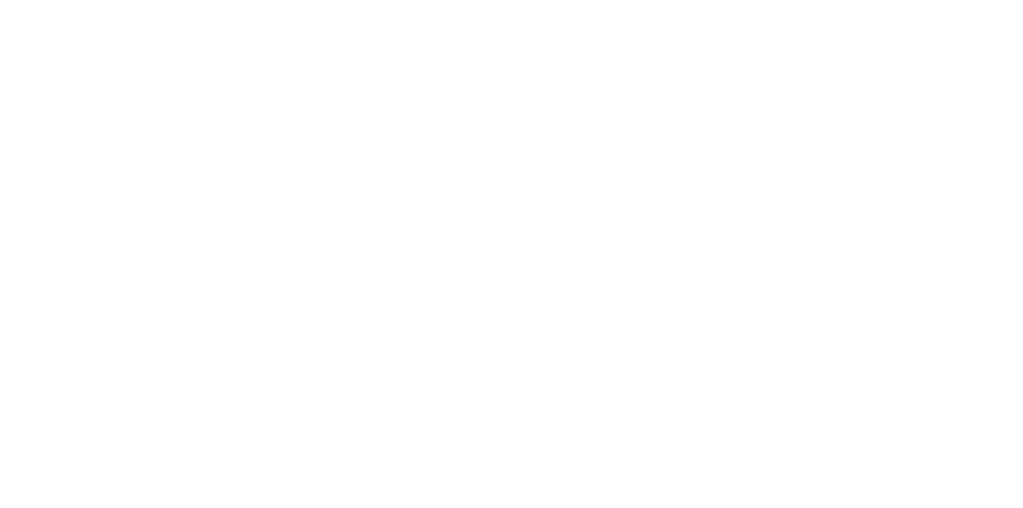
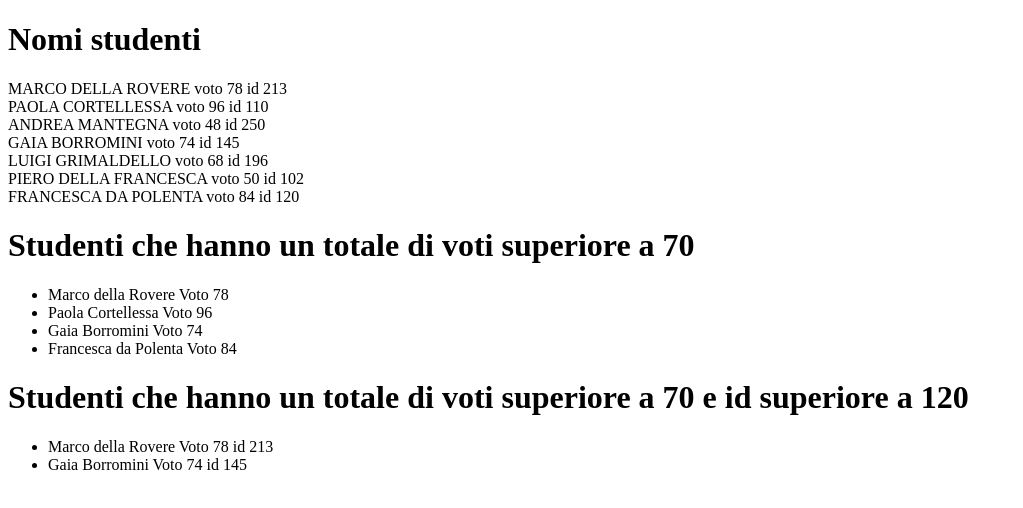
Before and after one commit to Emanuele-Colaci/js-snack-es6, a plain HTML site: page SNACK 2/index..html in a window 1280 px wide. Shown: the whole page, without its empty margins (0-1023 px from the left). Drawn offline with Linux system fonts and the light colour scheme.

Commit message:
Fine snack 2

```diff
--- a/SNACK 2/index..html
+++ b/SNACK 2/index..html
@@ -8,6 +8,11 @@
         <title>SNACK 2</title>
     </head>
     <body>
-
+        <h1>Nomi studenti</h1>
+        <div id="studenti"></div>
+        <h1>Studenti che hanno un totale di voti superiore a 70</h1>
+        <ul id="voti"></ul>
+        <h1>Studenti che hanno un totale di voti superiore a 70 e id superiore a 120</h1>
+        <ul id="id"></ul>
     </body>
 </html>
--- a/SNACK 2/js/index.js
+++ b/SNACK 2/js/index.js
@@ -0,0 +1,68 @@
+//ARRAY DI OGGETTI DEGLI STUDENTI
+let studenti = [
+    {
+        'id': 213,
+        'name': 'Marco della Rovere',
+        'grades': 78
+    },
+    {
+        'id': 110,
+        'name': 'Paola Cortellessa',
+        'grades': 96
+    },
+    {
+        'id': 250,
+        'name': 'Andrea Mantegna',
+        'grades': 48
+    },
+    {
+        'id': 145,
+        'name': 'Gaia Borromini',
+        'grades': 74
+    },
+    {
+        'id': 196,
+        'name': 'Luigi Grimaldello',
+        'grades': 68
+    },
+    {
+        'id': 102,
+        'name': 'Piero della Francesca',
+        'grades': 50
+    },
+    {
+        'id': 120,
+        'name': 'Francesca da Polenta',
+        'grades': 84
+    }
+];
+
+
+//STAMPA STUDENTI
+const uppercaseStudenti = studenti.map((studente) => studente.name.toUpperCase() + ' voto ' + studente.grades + ' id ' + studente.id);
+const listaNomiMaiuscolo = uppercaseStudenti.join('<br>');
+
+const stampaStudenti = document.getElementById('studenti');
+stampaStudenti.innerHTML = listaNomiMaiuscolo;
+
+//STAMPA VOTI DEGLI STUDENTI
+const studentiVotiAlt = studenti.filter((studente) => studente.grades > 70);
+let listaStudentiVotiAlt = '';
+studentiVotiAlt.forEach((studente) => {
+    listaStudentiVotiAlt += `<li>${studente.name + ' Voto ' + studente.grades}</li>`;
+});
+
+const voti = document.getElementById('voti');
+voti.innerHTML = listaStudentiVotiAlt;
+
+
+//STAMPA ID DEGLI STUDENTI
+const id120 = studenti.filter((studente) => studente.grades > 70 && studente.id > 120);
+let listaid120 = '';
+
+id120.forEach((studente) => {
+    listaid120 += `<li>${studente.name + ' Voto ' + studente.grades + ' id ' + studente.id}</li>`;
+});
+
+const stampalistaid120 = document.getElementById('id');
+stampalistaid120.innerHTML = listaid120;
```
